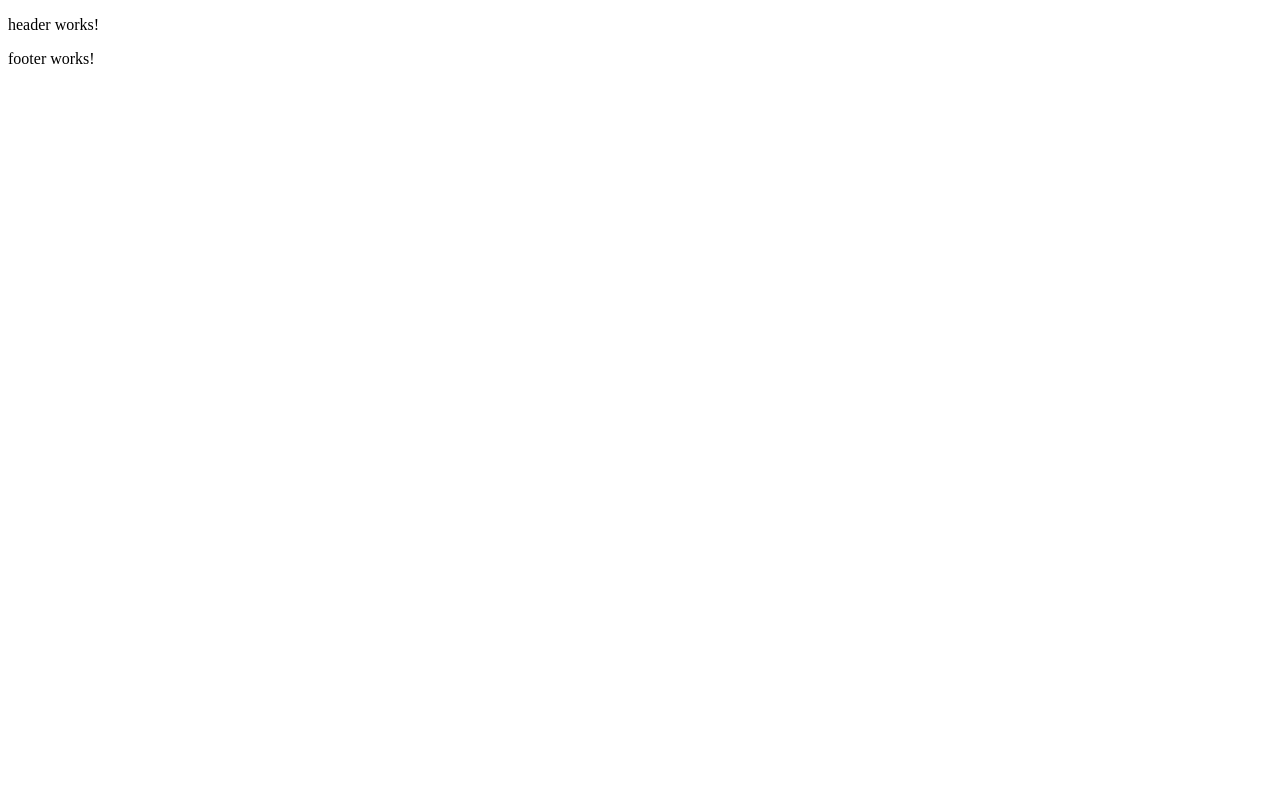
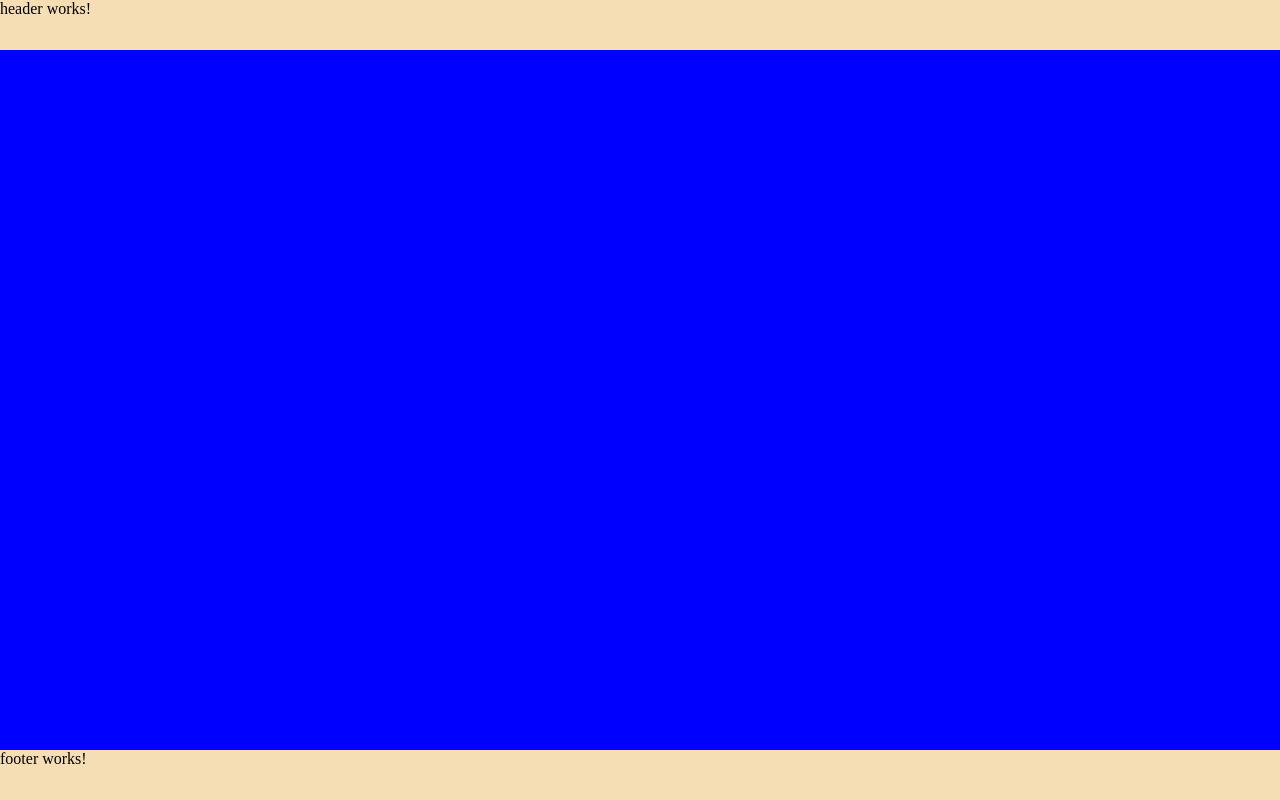
Before and after one commit to krattli/exo2-myriem-raphael, an Angular app: page / in a window 1280 px wide. Built offline with nearby package versions, Linux system fonts and the light colour scheme.

Commit message:
layout css général fonctionnel (header+footer)

```diff
--- a/src/app/app.css
+++ b/src/app/app.css
@@ -0,0 +1,12 @@
+.app_container {
+  background-color: red;
+  width: 100%;
+  display: flex;
+  flex-direction: column;
+  min-height: 100vh;
+}
+
+.main_container {
+  flex: 1;
+  background-color: blue;
+}
--- a/src/app/app.html
+++ b/src/app/app.html
@@ -1,5 +1,11 @@
-<Header>
-</Header>
+<div class="app_container">
+  <app-header>
+  </app-header>
 
-<Footer>
-</Footer>
+  <main class="main_container">
+    <router-outlet></router-outlet>
+  </main>
+
+  <app-footer>
+  </app-footer>
+</div>
--- a/src/app/footer/footer.css
+++ b/src/app/footer/footer.css
@@ -0,0 +1,9 @@
+.footer {
+  height: 50px;
+  background-color: wheat;
+}
+
+p {
+  margin: 0;
+  padding: 0;
+}
--- a/src/app/footer/footer.html
+++ b/src/app/footer/footer.html
@@ -1 +1,3 @@
-<p>footer works!</p>
+<div class="footer">
+  <p>footer works!</p>
+</div>
--- a/src/app/footer/footer.ts
+++ b/src/app/footer/footer.ts
@@ -1,7 +1,7 @@
 import { Component } from '@angular/core';
 
 @Component({
-  selector: 'Footer',
+  selector: 'app-footer',
   imports: [],
   templateUrl: './footer.html',
   styleUrl: './footer.css'
--- a/src/app/header/header.css
+++ b/src/app/header/header.css
@@ -0,0 +1,9 @@
+.header {
+  height: 50px;
+  background-color: wheat;
+}
+
+h1, h2, p {
+  margin: 0;   /* supprime les marges par défaut */
+  padding: 0;
+}
--- a/src/app/header/header.html
+++ b/src/app/header/header.html
@@ -1 +1,3 @@
-<p>header works!</p>
+<div class="header">
+  <p>header works!</p>
+</div>
--- a/src/app/header/header.ts
+++ b/src/app/header/header.ts
@@ -1,7 +1,7 @@
 import { Component } from '@angular/core';
 
 @Component({
-  selector: 'Header',
+  selector: 'app-header',
   imports: [],
   templateUrl: './header.html',
   styleUrl: './header.css'
--- a/src/styles.css
+++ b/src/styles.css
@@ -1 +1,11 @@
 /* You can add global styles to this file, and also import other style files */
+html, body {
+  margin: 0;
+  /* padding: 0; */
+}
+
+app-root {
+  width: 100%;
+  margin:0px;
+  padding: 0px;
+}
```
